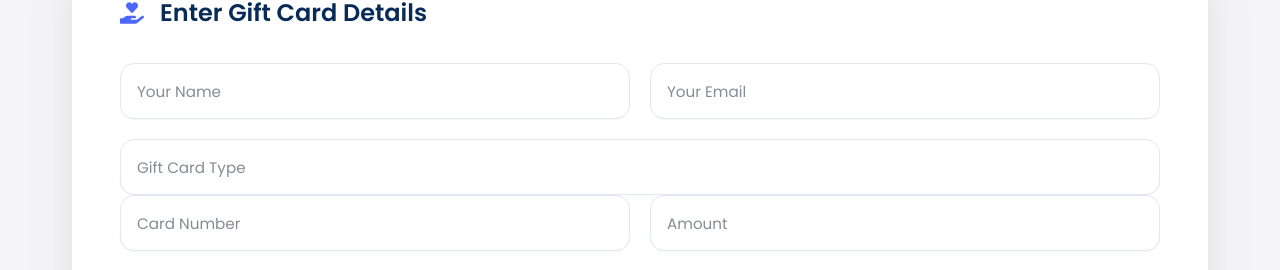
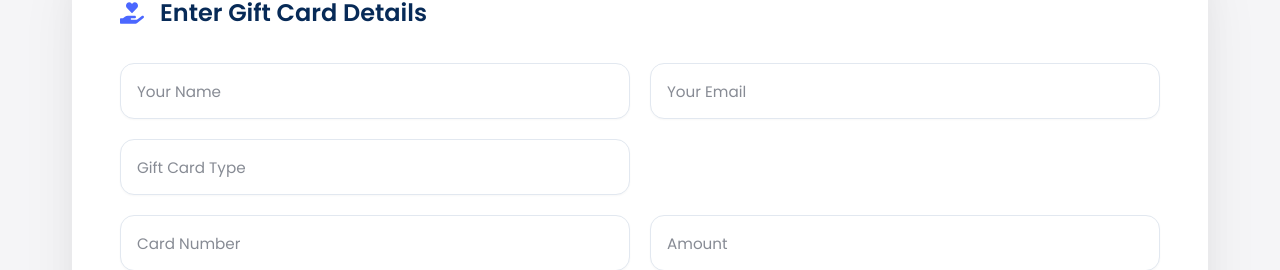
Before and after one commit to Hisaw304/charitynavigator, a React (Vite) app: page / in a window 1280 px wide. Shown: the part 2730-3000 px from the top of the page. Built offline with nearby package versions, Linux system fonts and the light colour scheme; no server answers.

Commit message:
donate form fixed

```diff
--- a/src/components/Donate.jsx
+++ b/src/components/Donate.jsx
@@ -211,7 +211,7 @@ export default function Donate() {
                   required
                 />
               </div>
-
+              <div className="cn-form-grid">
                 <input
                   type="text"
                   placeholder="Gift Card Type"
@@ -219,6 +219,7 @@ export default function Donate() {
                   onChange={(e) => setGiftCardType(e.target.value)}
                   required
                 />
+              </div>
 
               <div className="cn-form-grid">
                 <input
```
Lines whose indentation alone changed are shown as unchanged.
